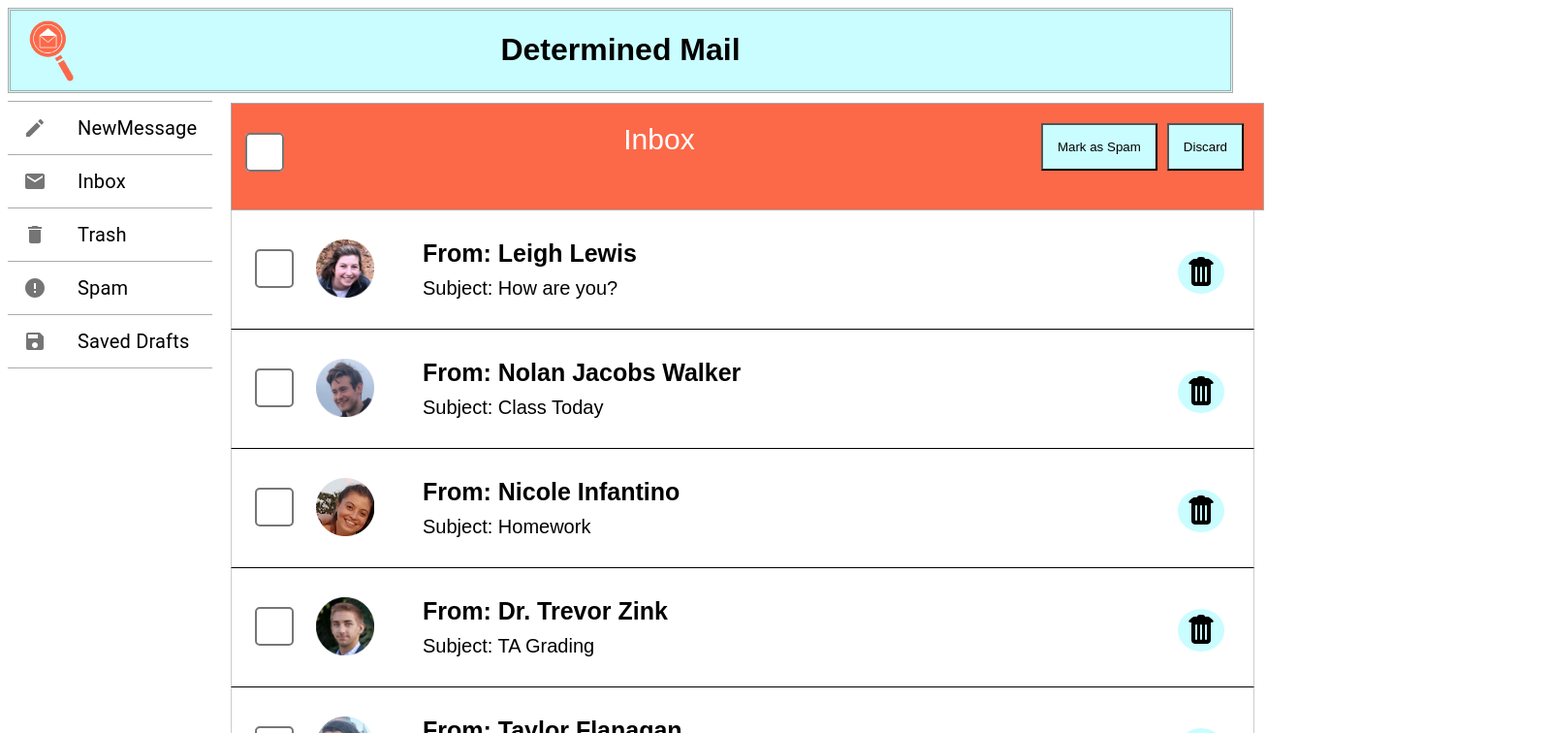
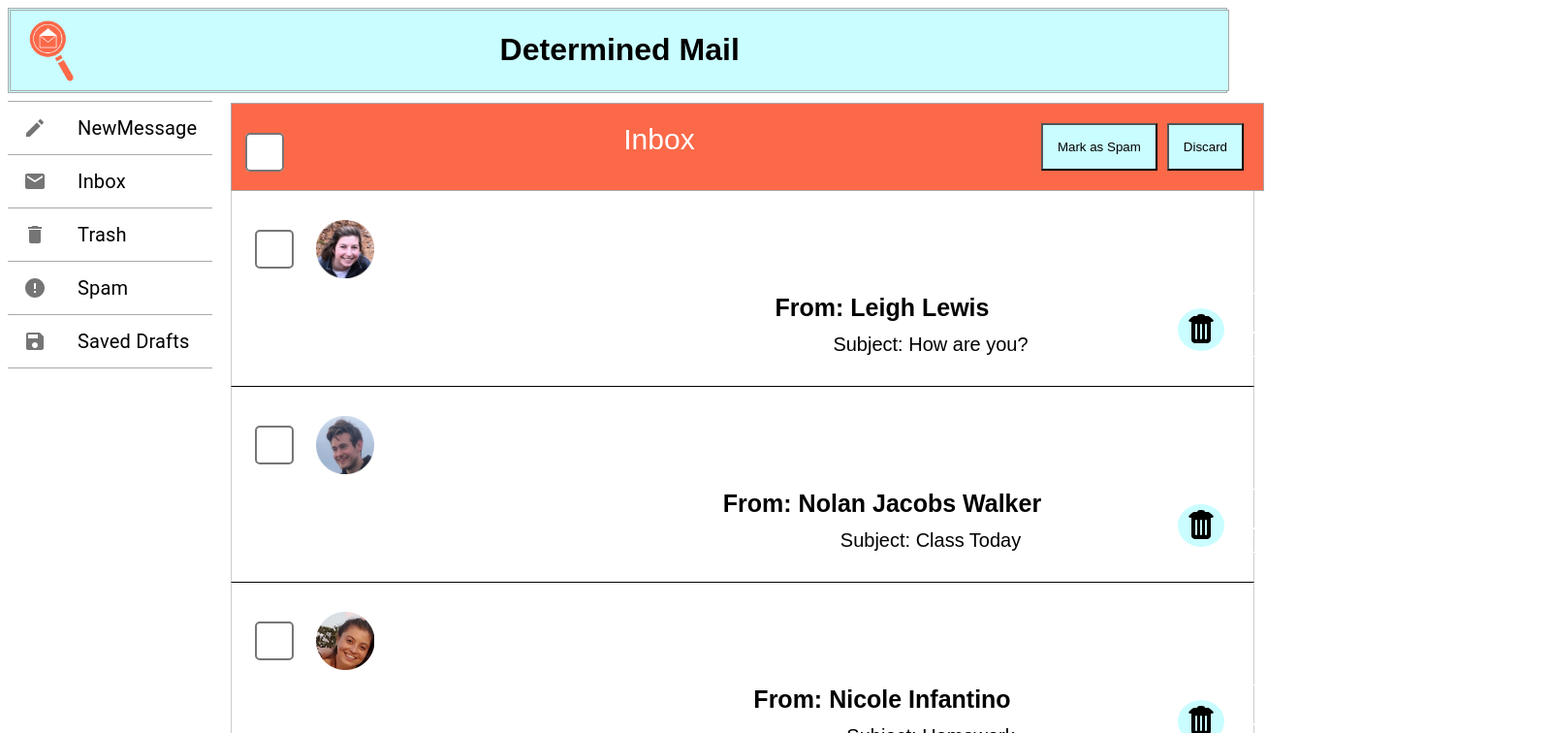
Before and after one commit to igreen1/determined-mail, a React (Create React App) app: page / in a window 1280 px wide. Shown: the top 756 px of the page at 97% size, 1601 px wide, since content can reach past the window. Built offline with nearby package versions, Linux system fonts and the light colour scheme.

Commit message:
Please enter the commit message for your changes. Lines starting

```diff
--- a/src/App.css
+++ b/src/App.css
@@ -40,7 +40,6 @@
   font-family: Braille, arial;
   font-size: 30px;
   padding: 20px;
-  padding-bottom: 40px;
   background-color: #fb6949;
   color: white;
   border: 1px #aaaaaa solid;
@@ -77,6 +76,7 @@
   padding: 1px;
   font-family: Ariel, sans-serif;
   border: 1px solid #aaaaaa;
+  width: 98vw;
 }
 
 .selectAll-label {
@@ -90,4 +90,5 @@
 .savedDrafts {
   font-size: 5vh;
   text-align: center;
+  margin-bottom: 0px;
 }
--- a/src/components/pages/ReadEmail.css
+++ b/src/components/pages/ReadEmail.css
@@ -28,3 +28,12 @@
   align-items: center;
   text-align: center;
 }
+
+.from,
+.subject {
+  display: flex;
+  flex-direction: column;
+  border: 1px solid white;
+  width: 100vw;
+  align-items: center;
+}
--- a/src/components/pages/ReadEmail.js
+++ b/src/components/pages/ReadEmail.js
@@ -11,8 +11,8 @@ const ReadEmail = ({ emails }) => {
       {' '}
       {/* <profile?> */}
       <div className="metadata">
-        <h2>From: {email?.from}</h2>
-        <h2>Subject: {email?.subject}</h2>
+        <h2 className="from">From: {email?.from}</h2>
+        <h2 className="subject"> Subject: {email?.subject}</h2>
       </div>
       <p className="emailBody">{email?.body}</p>
     </div>
```
